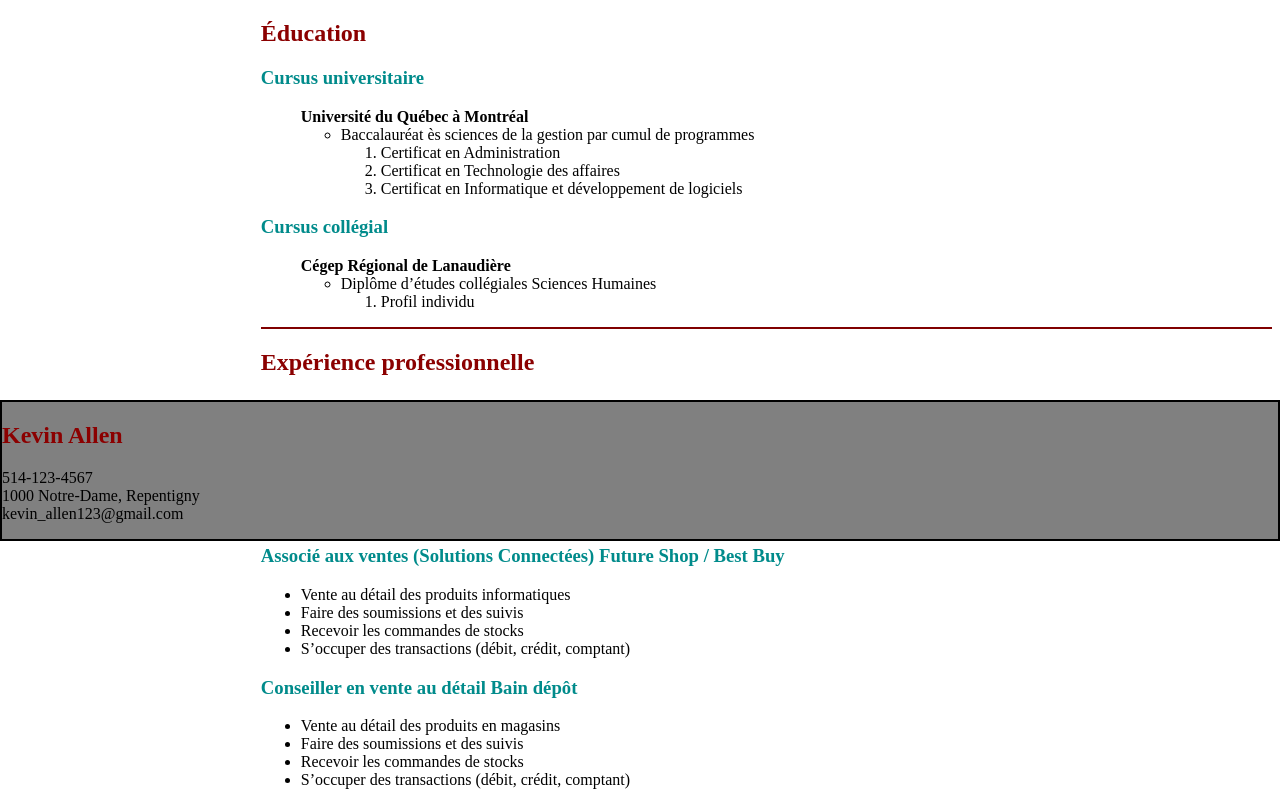
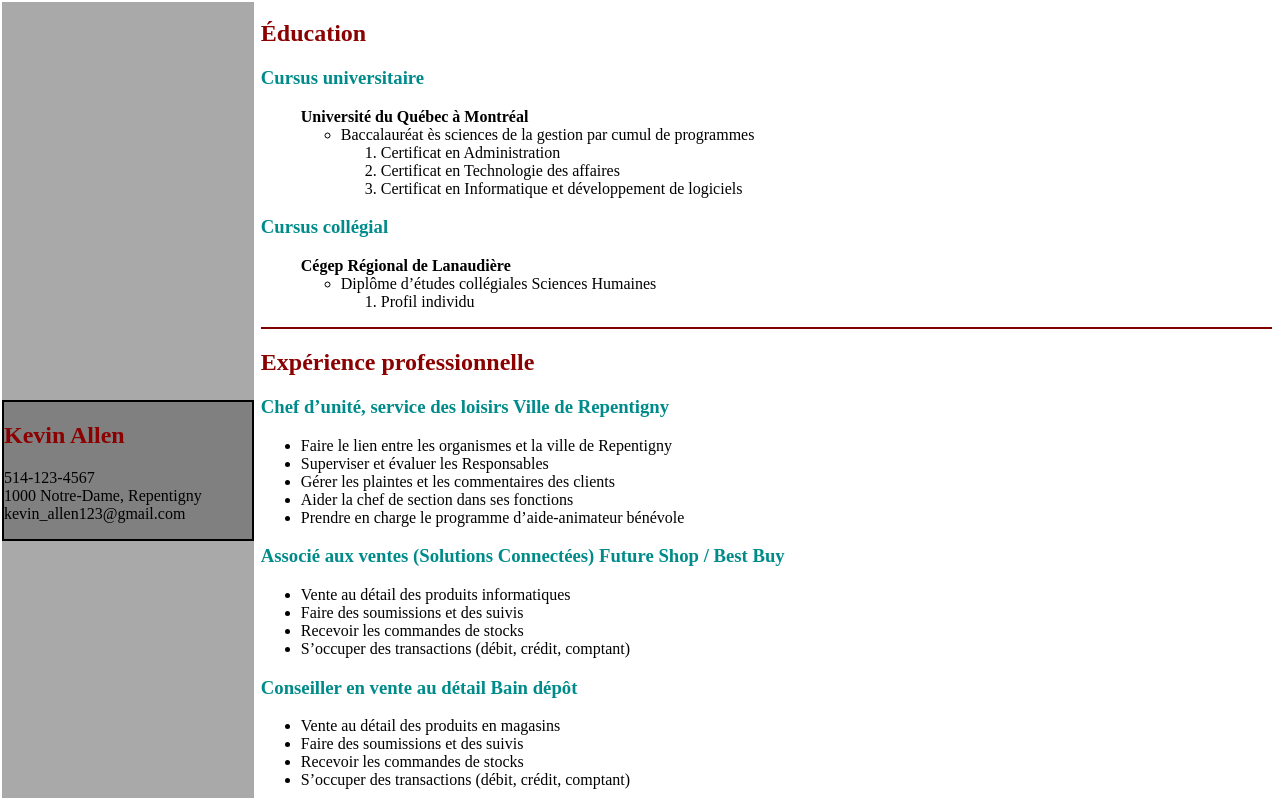
Before and after one commit to Anacondal/INF2005, a plain HTML site: page public_html/index.html in a window 1280 px wide. Shown: the top 800 px of the page. Drawn offline with Linux system fonts and the light colour scheme.

Commit message:
Update index.html

```diff
--- a/public_html/index.html
+++ b/public_html/index.html
@@ -9,8 +9,8 @@ and open the template in the editor.
         <title>CV Kevin Allen</title>
         <meta charset="UTF-8">
         <meta name="viewport" content="width=device-width, initial-scale=1.0">
+        <link rel="stylesheet" type="text/css" href="style_p1.css">
         <style type="text/css">
-        <link rel="stylesheet" type="text/css" href="style_p1.css">
             #div1 {
                 position : absolute;
                 top : 0;
```
